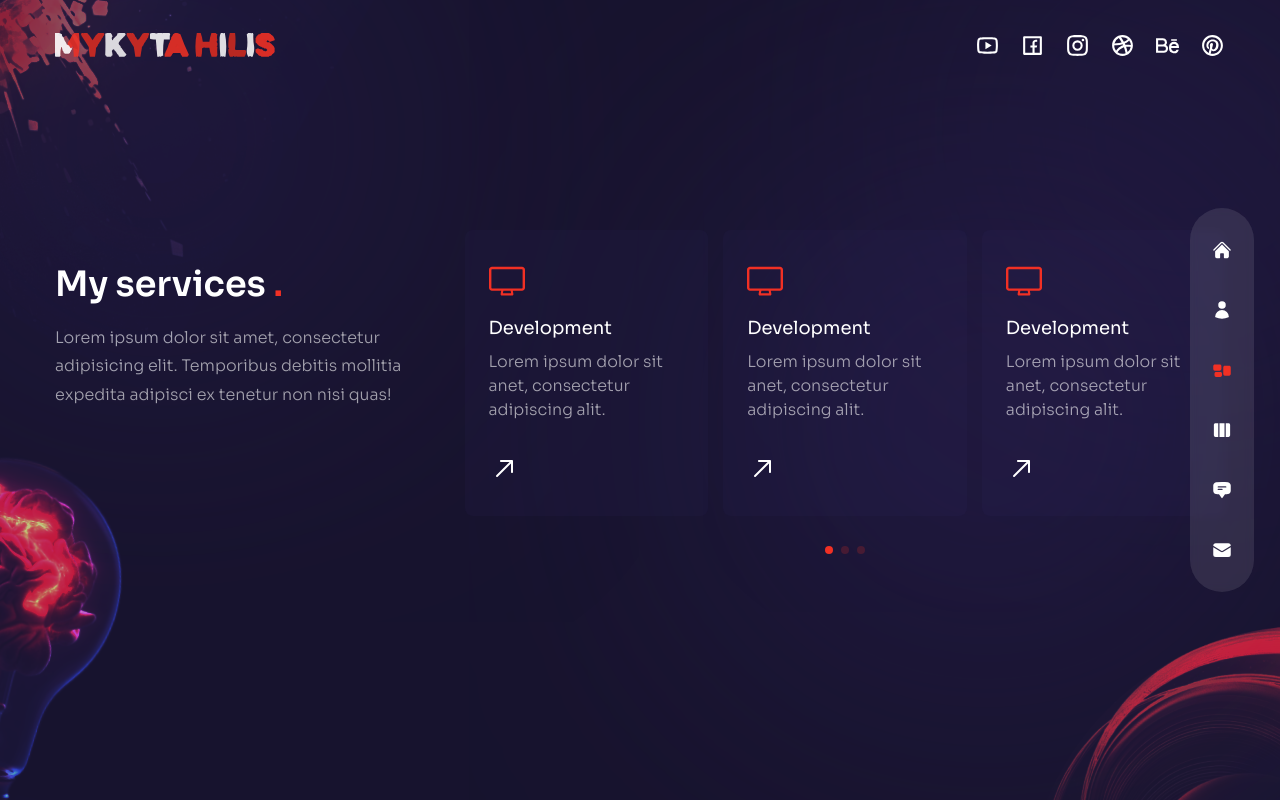
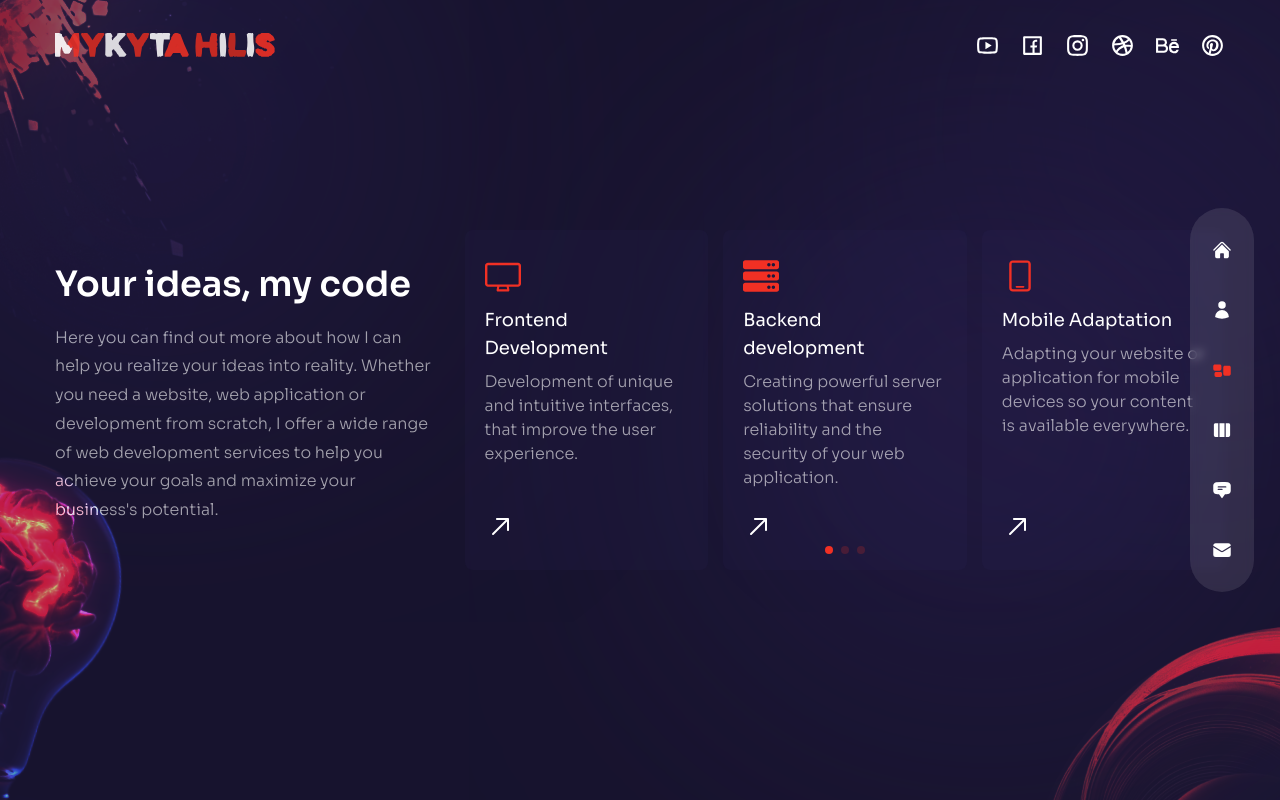
Before and after one commit to 333Nikita333/nextjs-portfolio, a Next.js app: page /services in a window 1280 px wide. Built offline with nearby package versions, Linux system fonts and the light colour scheme.

Commit message:
pasted my information into the services page

```diff
--- a/components/ServiceSlider.js
+++ b/components/ServiceSlider.js
@@ -1,67 +1,49 @@
-import {
-  RxArrowTopRight,
-  RxCrop,
-  RxDesktop,
-  RxPencil2,
-  RxReader,
-  RxRocket,
-} from 'react-icons/rx';
+import { FaServer, FaWrench } from 'react-icons/fa';
+import { RxArrowTopRight, RxDesktop, RxMobile } from 'react-icons/rx';
 import { FreeMode, Pagination } from 'swiper';
 import 'swiper/css';
 import 'swiper/css/free-mode';
 import 'swiper/css/pagination';
 import { Swiper, SwiperSlide } from 'swiper/react';
+import Image from 'next/image';
 
 export const serviceData = [
-  // {
-  //   icon: <RxCrop />,
-  //   title: 'Branding',
-  //   description: 'Lorem ipsum dolor sit anet, consectetur adipiscing alit.',
-  // },
-  // {
-  //   icon: <RxPencil2 />,
-  //   title: 'Design',
-  //   description: 'Lorem ipsum dolor sit anet, consectetur adipiscing alit.',
-  // },
-  // {
-  //   icon: <RxDesktop />,
-  //   title: 'Development',
-  //   description: 'Lorem ipsum dolor sit anet, consectetur adipiscing alit.',
-  // },
-  // {
-  //   icon: <RxReader />,
-  //   title: 'Copywriting',
-  //   description: 'Lorem ipsum dolor sit anet, consectetur adipiscing alit.',
-  // },
-  // {
-  //   icon: <RxRocket />,
-  //   title: 'SEO',
-  //   description: 'Lorem ipsum dolor sit anet, consectetur adipiscing alit.',
-  // },
   {
     icon: <RxDesktop />,
-    title: 'Development',
-    description: 'Lorem ipsum dolor sit anet, consectetur adipiscing alit.',
+    title: 'Frontend Development',
+    description:
+      'Development of unique and intuitive interfaces, that improve the user experience.',
   },
   {
-    icon: <RxDesktop />,
-    title: 'Development',
-    description: 'Lorem ipsum dolor sit anet, consectetur adipiscing alit.',
+    icon: <FaServer />,
+    title: 'Backend development',
+    description:
+      'Creating powerful server solutions that ensure reliability and the security of your web application.',
   },
   {
-    icon: <RxDesktop />,
-    title: 'Development',
-    description: 'Lorem ipsum dolor sit anet, consectetur adipiscing alit.',
+    icon: <RxMobile />,
+    title: 'Mobile Adaptation',
+    description:
+      'Adapting your website or application for mobile devices so your content is available everywhere.',
   },
   {
-    icon: <RxDesktop />,
-    title: 'Development',
-    description: 'Lorem ipsum dolor sit anet, consectetur adipiscing alit.',
+    icon: (
+      <Image
+        src="/service-optimization-icon.svg"
+        width={36}
+        height={36}
+        alt="icon optimization"
+      />
+    ),
+    title: 'Customization and Optimization',
+    description:
+      'Development of individual solutions and optimization existing projects to improve their productivity.',
   },
   {
-    icon: <RxDesktop />,
-    title: 'Development',
-    description: 'Lorem ipsum dolor sit anet, consectetur adipiscing alit.',
+    icon: <FaWrench />,
+    title: 'Maintenance and Support',
+    description:
+      'Support and update of existing web projects, guaranteeing their uninterrupted operation.',
   },
 ];
 
@@ -87,16 +69,16 @@ const ServiceSlider = () => {
     >
       {serviceData.map((item, index) => (
         <SwiperSlide key={index}>
-          <div className="bg-[#412f7b15] h-max rounded-lg px-6 py-8 flex sm:flex-col gap-x-6 sm:gap-x-0 group cursor-pointer hover:bg-[#5941a915] transition-all duration-300">
+          <div className="bg-[#412f7b15] h-max xl:h-[340px] rounded-lg px-5 py-7 flex sm:flex-col gap-x-5 sm:gap-x-0 group cursor-pointer hover:bg-[#5941a915] transition-all duration-300">
             {/* icon */}
-            <div className="text-4xl text-accent mb-4">{item.icon}</div>
+            <div className="text-4xl text-accent mb-3">{item.icon}</div>
             {/* title & desc */}
-            <div className="mb-8">
+            <div className="max-xl:mb-6">
               <div className="mb-2 text-lg">{item.title}</div>
               <p className="max-w-[350px] leading-normal">{item.description}</p>
             </div>
             {/* arrow */}
-            <div className="text-3xl">
+            <div className="text-3xl xl:mt-auto">
               <RxArrowTopRight className="group-hover:rotate-45 group-hover:text-accent transition-all duration-300" />
             </div>
           </div>
--- a/pages/about/index.js
+++ b/pages/about/index.js
@@ -2,7 +2,7 @@ import { motion } from 'framer-motion';
 import Image from 'next/image';
 import { useState } from 'react';
 import CountUp from 'react-countup';
-import { FaCss3, FaDocker, FaHtml5, FaReact } from 'react-icons/fa';
+import { FaCss3, FaSass, FaDocker, FaHtml5, FaReact } from 'react-icons/fa';
 import {
   SiAxios,
   SiExpress,
@@ -35,50 +35,53 @@ export const aboutData = [
       {
         title: 'Front-end',
         icons: [
-          <FaHtml5 key="HTML5" />,
-          <FaCss3 key="CSS3" />,
-          <SiJavascript key="JavaScript" />,
-          <SiTypescript key="TypeScript" />,
-          <FaReact key="React" />,
-          <TbBrandReactNative key="React Native" />,
-          <SiTailwindcss key="TailwindCSS" />,
-          <SiNextdotjs key="Next" />,
-          <SiAxios key="Axios" />,
+          <FaHtml5 title="HTML5" key="HTML5" />,
+          <FaCss3 title="CSS3" key="CSS3" />,
+          <FaSass title="SASS" key="SASS" />,
+          <SiJavascript title="JavaScript" key="JavaScript" />,
+          <SiTypescript title="TypeScript" key="TypeScript" />,
+          <FaReact title="React" key="React" />,
+          <TbBrandReactNative title="React Native" key="React Native" />,
+          <SiTailwindcss title="TailwindCSS" key="TailwindCSS" />,
+          <SiNextdotjs title="Next" key="Next" />,
+          <SiAxios title="Axios" key="Axios" />,
         ],
       },
       {
         title: 'Back-end',
         icons: [
           <Image
+            title="Node"
             src={'/nodejs-icon.svg'}
             height={24}
             width={24}
             key="Node"
             alt="icon node.js"
           />,
-          <SiExpress key="Express" />,
-          <SiMongodb key="MongoDB" />,
-          <SiMongoose key="Mongoose" />,
-          <SiSwagger key="Swagger" />,
-          <SiJsonwebtokens key="JWT" />,
+          <SiExpress title="Express" key="Express" />,
+          <SiMongodb title="MongoDB" key="MongoDB" />,
+          <SiMongoose title="Mongoose" key="Mongoose" />,
+          <SiSwagger title="Swagger" key="Swagger" />,
+          <SiJsonwebtokens title="JWT" key="JWT" />,
           <Image
+            title="Cloudinary"
             src={'/cloudinary-icon.svg'}
             height={24}
             width={24}
             alt="icon cloudinary"
             key="Cloudinary"
           />,
-          <FaDocker key="Docker" />,
+          <FaDocker title="Docker" key="Docker" />,
         ],
       },
       {
         title: 'Common Tools',
         icons: [
-          <TbBrandVscode key="VSCode" />,
-          <SiGit key="Git" />,
-          <SiWebpack key="Webpack" />,
-          <SiVite key="Vite" />,
-          <SiPostman key="Postman" />,
+          <TbBrandVscode title="VSCode" key="VSCode" />,
+          <SiGit title="Git" key="Git" />,
+          <SiWebpack title="Webpack" key="Webpack" />,
+          <SiVite title="Vite" key="Vite" />,
+          <SiPostman title="Postman" key="Postman" />,
         ],
       },
     ],
--- a/pages/services/index.js
+++ b/pages/services/index.js
@@ -1,25 +1,22 @@
-// framer motion
 import { motion } from 'framer-motion';
-import { Bulb, Circles, ServiceSlider } from '../../components';
+import { AnimatedTitle, Bulb, Circles, ServiceSlider } from '../../components';
 import { fadeIn } from '../../variants';
 
 const Services = () => {
   return (
-    <div className="h-full bg-primary/30 py-36 flex items-center">
+    <div className="h-full bg-primary/30 py-36 flex items-center sm:overflow-y-auto lg:overflow-y-hidden">
       <Circles />
       <div className="container mx-auto">
         <div className="flex flex-col xl:flex-row gap-x-8">
           {/* text */}
           <div className="text-center flex xl:w-[30vw] flex-col lg:text-left mb-4 xl:mb-0">
-            <motion.h2
+            {/* title */}
+            <AnimatedTitle
+              tag="h2"
               variants={fadeIn('up', 0.2)}
-              initial="hidden"
-              animate="show"
-              exit="hidden"
-              className="h2 xl:mt-8"
-            >
-              My services <span className="text-accent">.</span>
-            </motion.h2>
+              sequence={['My services', 2500, 'Your ideas, my code', 2500]}
+              classNames="h2 xl:mt-8"
+            />
             <motion.p
               variants={fadeIn('up', 0.4)}
               initial="hidden"
@@ -27,9 +24,11 @@ const Services = () => {
               exit="hidden"
               className="mb-4 max-w-[400px] mx-auto lg:mx-0"
             >
-              Lorem ipsum dolor sit amet, consectetur adipisicing elit.
-              Temporibus debitis mollitia expedita adipisci ex tenetur non nisi
-              quas!
+              Here you can find out more about how I can help you realize your
+              ideas into reality. Whether you need a website, web application or
+              development from scratch, I offer a wide range of web development
+              services to help you achieve your goals and maximize your
+              business&apos;s potential.
             </motion.p>
           </div>
 
```
Also changed, not shown: public/service-optimization-icon.svg (added), 1 other file (tests, documents, lock files or other folders).
